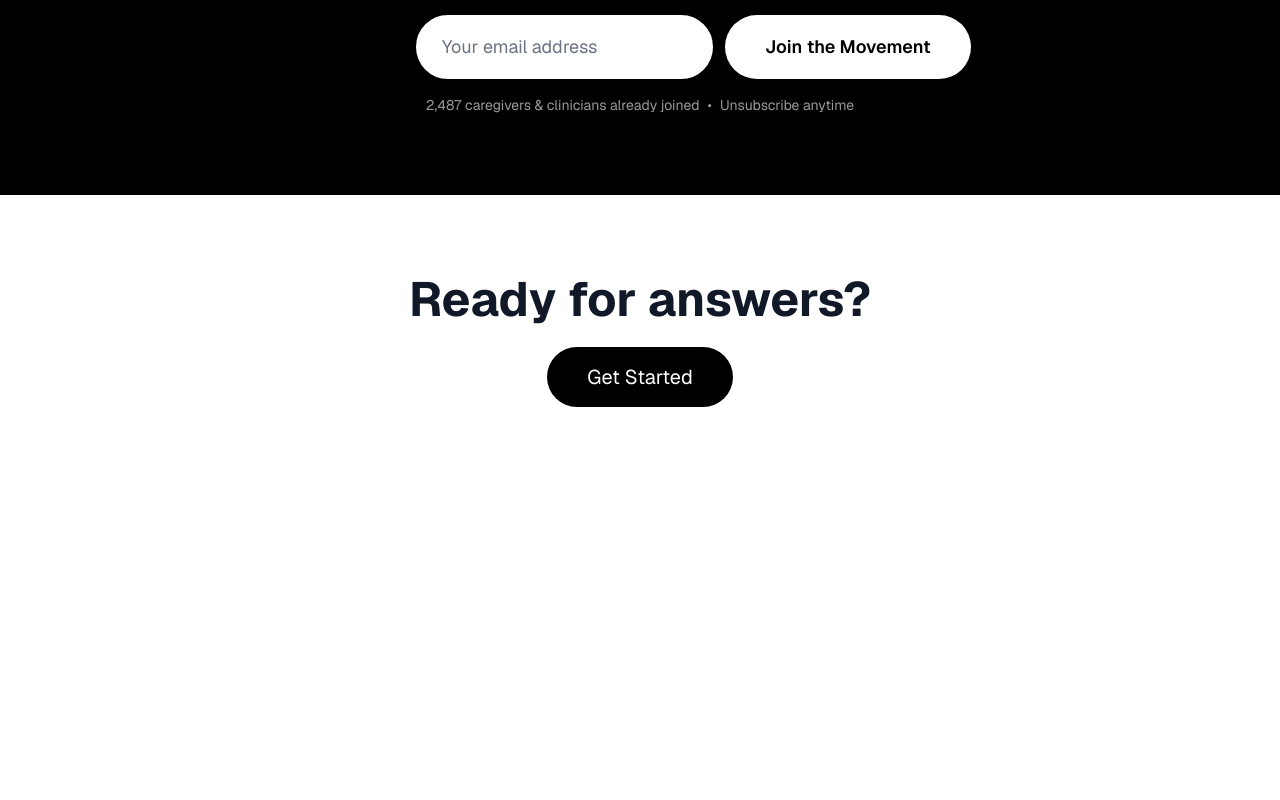
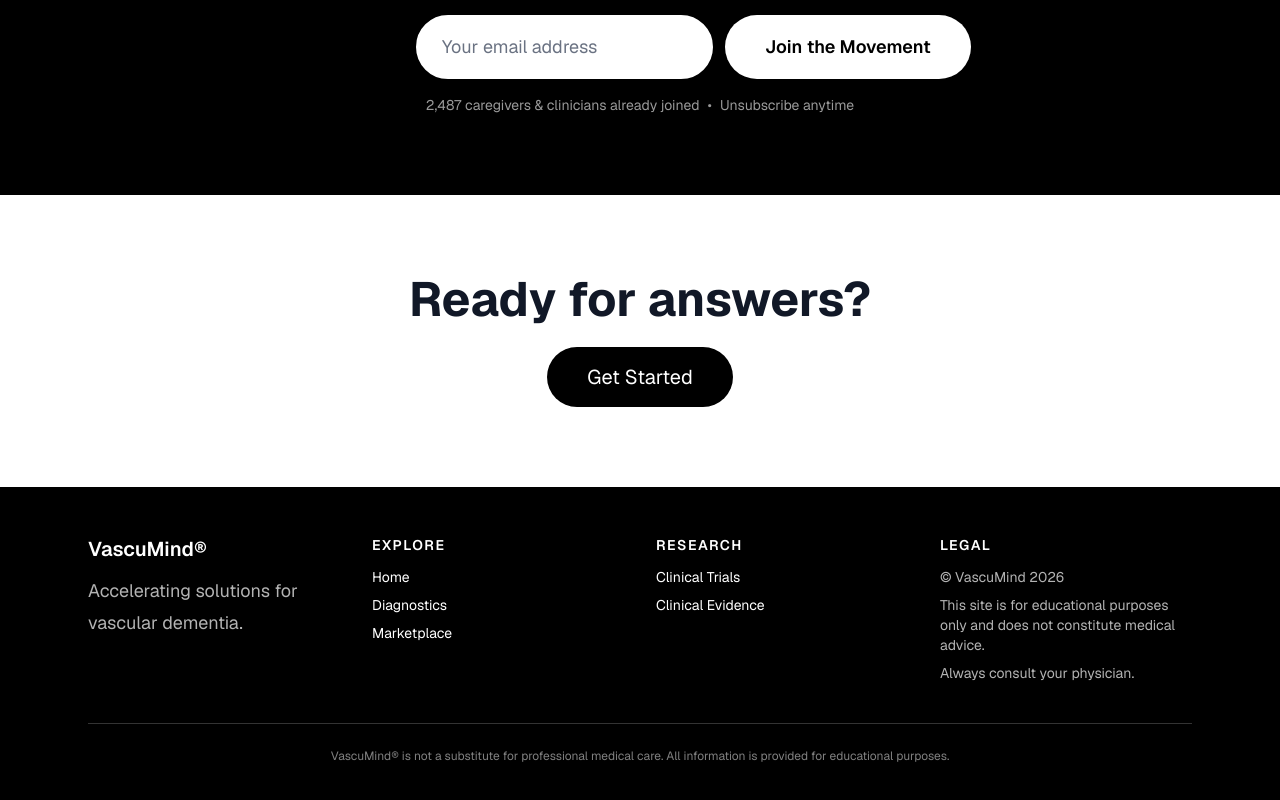
Before and after one commit to croomlawrence/vasculardementia.ai, a Next.js app: page / in a window 1280 px wide. Shown: the part 3764-4564 px from the top of the page. Before the commit the page ends 4251 px from the top, so only its background shows below. Built offline with nearby package versions, Linux system fonts and the light colour scheme.

Commit message:
Add footer with legal disclaimers and navigation links

```diff
--- a/app/layout.tsx
+++ b/app/layout.tsx
@@ -50,6 +50,44 @@ export default function RootLayout({
           </div>
         </nav>
         {children}
+
+        {/* Footer */}
+        <footer className="bg-black text-white py-12 mt-auto">
+          <div className="max-w-6xl mx-auto px-6">
+            <div className="grid md:grid-cols-4 gap-8 mb-10">
+              <div>
+                <div className="font-semibold text-xl mb-3">VascuMind®</div>
+                <p className="text-sm text-white/70">Accelerating solutions for vascular dementia.</p>
+              </div>
+              <div>
+                <div className="font-semibold mb-3 text-sm tracking-widest">EXPLORE</div>
+                <div className="space-y-2 text-sm">
+                  <Link href="/" className="block hover:text-white/80">Home</Link>
+                  <Link href="/hachinski" className="block hover:text-white/80">Diagnostics</Link>
+                  <Link href="/marketplace" className="block hover:text-white/80">Marketplace</Link>
+                </div>
+              </div>
+              <div>
+                <div className="font-semibold mb-3 text-sm tracking-widest">RESEARCH</div>
+                <div className="space-y-2 text-sm">
+                  <Link href="/research/vascular-dementia-clinical-trials" className="block hover:text-white/80">Clinical Trials</Link>
+                  <Link href="/research/clinical-evidence" className="block hover:text-white/80">Clinical Evidence</Link>
+                </div>
+              </div>
+              <div>
+                <div className="font-semibold mb-3 text-sm tracking-widest">LEGAL</div>
+                <div className="space-y-2 text-sm text-white/70">
+                  <div>© VascuMind 2026</div>
+                  <div>This site is for educational purposes only and does not constitute medical advice.</div>
+                  <div>Always consult your physician.</div>
+                </div>
+              </div>
+            </div>
+            <div className="border-t border-white/20 pt-6 text-xs text-white/50 text-center">
+              VascuMind® is not a substitute for professional medical care. All information is provided for educational purposes.
+            </div>
+          </div>
+        </footer>
       </body>
     </html>
   );
```
